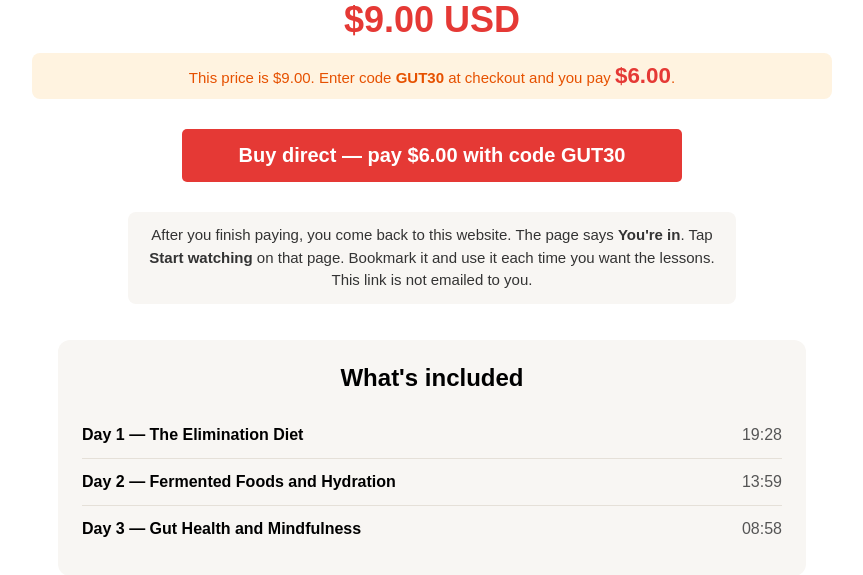
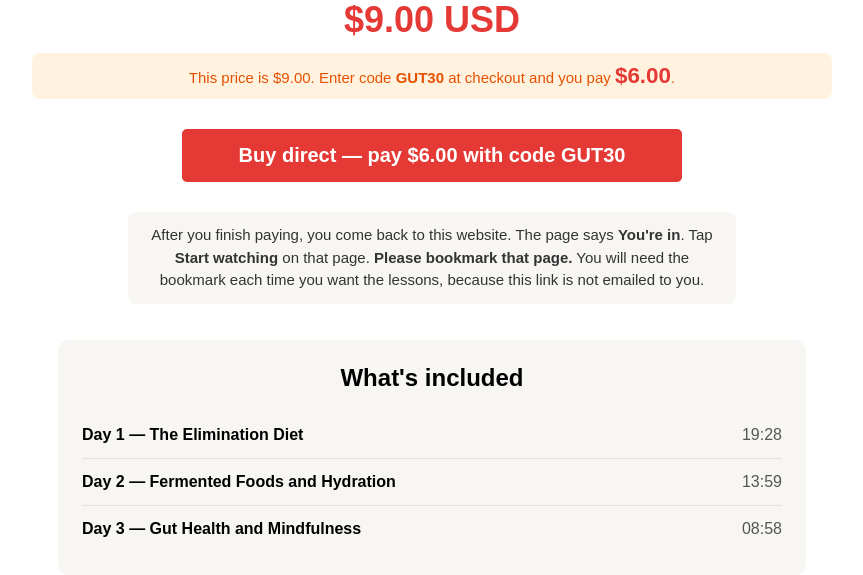
Before and after one commit to katrinakhan/hnfathimanutritionist, a Flask app: page /shop/3-day-gut-health in a window 1280 px wide. Shown: the part 559-1134 px from the top of the page, without its empty margins (208-1071 px from the left). Run offline with Flask 3, Linux system fonts and the light colour scheme.

Commit message:
Ask buyers to bookmark the page after payment.
That bookmark is how they return to the lessons, because the link is not emailed.

```diff
--- a/templates/course_detail.html
+++ b/templates/course_detail.html
@@ -98,8 +98,8 @@
                         After you finish paying, you come back to this website.
                         The page says <strong>You're in</strong>.
                         Tap <strong>Start watching</strong> on that page.
-                        Bookmark it and use it each time you want the lessons.
-                        This link is not emailed to you.
+                        <strong>Please bookmark that page.</strong>
+                        You will need the bookmark each time you want the lessons, because this link is not emailed to you.
                     </p>
                 {% endif %}
             </section>
```
